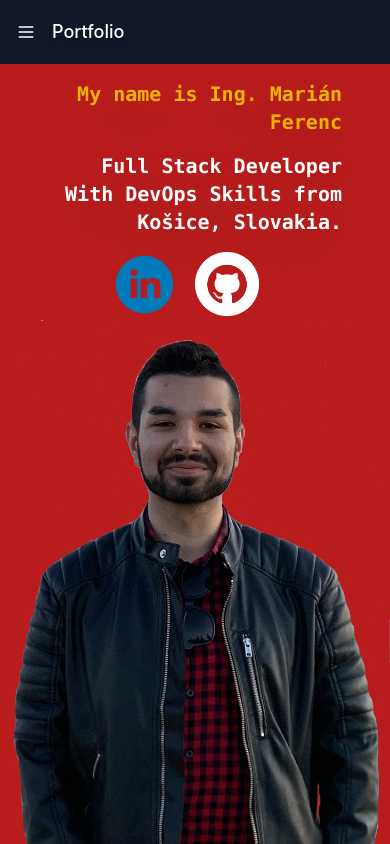
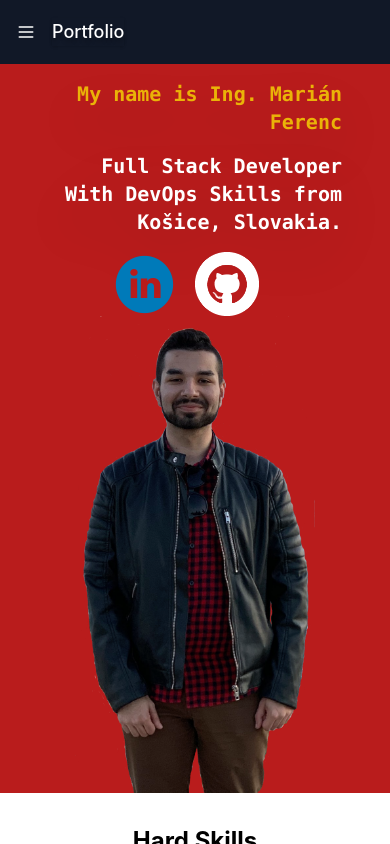
Before and after one commit to majoferenc/portfolio, a React (Create React App) app: page / in a window 390 px wide. Shown: the top 844 px of the page. Built offline with nearby package versions, Linux system fonts and the light colour scheme.

Commit message:
fix: mobile scaling

```diff
--- a/src/pages/home/Home.tsx
+++ b/src/pages/home/Home.tsx
@@ -50,8 +50,9 @@ export function Home() {
 	return (
 		<div className="md:my-0 md:pt-40">
 			<div ref={bodyRef} className=" h-1/4 overflow-visible">
-				<div className="grid md:grid-cols-2 gap-1 grid-cols-">
-					<div className="text-right mx-12 md:mx-96 md:w-96 md:py-80">
+				<div className="grid md:grid-cols-4 grid-cols-">
+					<div />
+					<div className="text-right mx-12 md:mx-96 md:w-96 md:my-80 md:mb-0 md:ml-40">
 						<h1 ref={nameRef} className={`drop-shadow-2xl md:text-2xl text-xl font-mono my-4 text-yellow-500 ease-in-out delay-15 ${hoverEffectClasses} ${animationClasses}`}>{ nameText }</h1>
 						<h2 ref={descriptionRef} className={`drop-shadow-2xl md:text-4xl text-xl font-mono my-4 text-white ${animationClasses}`}>{ descriptionText }</h2>
 						<div ref={iconsRef} className={`grid grid-cols-2 grid-cols- px-16 ${animationClasses}`}>
@@ -63,9 +64,10 @@ export function Home() {
 							</a>
 						</div>
 					</div>
-					<div>
-						<img src={MyPicture} className="md:h-[50rem] rounded-tr-lg" alt="Me" />
+					<div className="flex justify-center items-center">
+						<img src={MyPicture} className="md:ml-0 w-20 min-w-[15rem] md:min-w-[24rem] md:h-[50rem] rounded-tr-lg" alt="Me" />
 					</div>
+					<div />
 				</div>
 				<div>
 					<div className="bg-white pb-64 py-8">
```
